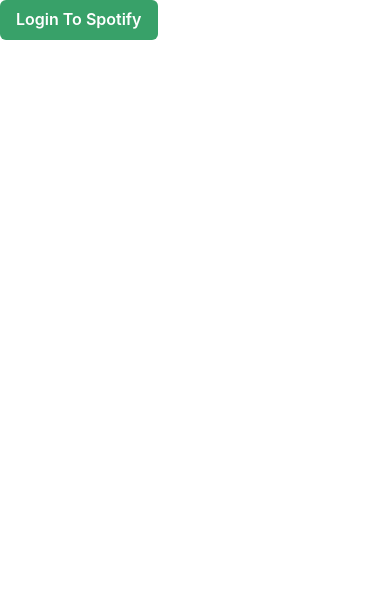
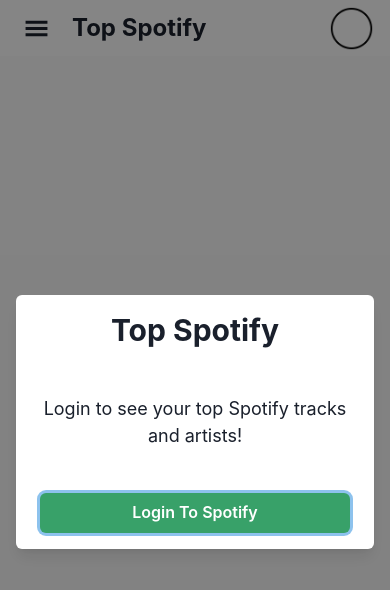
Before and after one commit to angusfng/TopSpotify-Frontend, a React (Create React App) app: page / in a window 390 px wide. Shown: the top 590 px of the page. Built offline with nearby package versions, Linux system fonts and the light colour scheme.

Commit message:
added responsiveness

```diff
--- a/src/App.tsx
+++ b/src/App.tsx
@@ -19,7 +19,10 @@
       ) : cookies.spotifyAccessToken ? (
         <Dashboard />
       ) : (
-        <Login />
+        <>
+          <Dashboard />
+          <Login />
+        </>
       )}
     </Flex>
   );
--- a/src/components/Dashboard.tsx
+++ b/src/components/Dashboard.tsx
@@ -1,24 +1,17 @@
 import { useEffect, useState } from "react";
 import {
   Box,
-  Button,
   Flex,
   Tag,
-  Text,
   Image,
-  Link,
-  ListItem,
-  OrderedList,
   Heading,
   Table,
-  TableCaption,
   Tbody,
   Td,
-  Tfoot,
   Th,
   Thead,
   Tr,
-  IconButton,
+  useMediaQuery,
 } from "@chakra-ui/react";
 import useAuth from "../helpers/useAuth";
 import SpotifyWebApi from "spotify-web-api-node";
@@ -26,29 +19,36 @@
 import { Route, Switch, useHistory } from "react-router-dom";
 import { TimeRangeType } from "../types";
 import TimeRangeSelect from "./TimeRangeSelect";
-import DrawerExample from "./DrawerExample";
 import BannerHeading from "./BannerHeading";
-import { FaSpotify } from "react-icons/fa";
+import SpotifyButton from "./SpotifyButton";
+import ViewMoreButton from "./ViewMoreButton";
 
 interface DashboardProps {
   authCode?: string;
 }
 
-const Dashboard = (props: DashboardProps) => {
+// If token expires while on page, need alert to tell you expired
+// Component the table
+// Organize the files
+// Remove console logs
+
+const Dashboard = ({ authCode }: DashboardProps) => {
+  const [isLargerThan1280] = useMediaQuery("(min-width: 1280px)");
+  const [isLargerThan600] = useMediaQuery("(min-width: 600px)");
   const [topArtists, setTopArtists] = useState<SpotifyApi.ArtistObjectFull[]>(
     []
   );
   const [topTracks, setTopTracks] = useState<SpotifyApi.TrackObjectFull[]>([]);
-  const limit = 10;
   const [timeRange, setTimeRange] = useState<TimeRangeType>("medium_term");
   const [artistsTotal, setArtistsTotal] = useState(0);
   const [tracksTotal, setTracksTotal] = useState(0);
+  const limit = 10;
 
   const history = useHistory();
-  const accessToken = useAuth(props.authCode);
+  const accessToken = useAuth(authCode);
 
   useEffect(() => {
-    history.push("/artists");
+    if (accessToken) {
       const spotifyAPI = new SpotifyWebApi({
         accessToken: accessToken,
       });
@@ -67,16 +67,21 @@
       spotifyAPI
         .getMyTopTracks({ limit: limit, time_range: timeRange })
         .then((data) => {
-        // console.log(data.body.items);
+          console.log(data.body.items);
+          setTracksTotal(data.body.total);
           setTopTracks(data.body.items);
         })
         .catch((err) => {
           console.error(err);
         });
-  }, [accessToken, history, timeRange]);
+      if (authCode) {
+        history.push("/artists");
+      }
+    }
+  }, [accessToken, authCode, history, timeRange]);
 
   const getMoreArtists = () => {
-    console.log(topArtists.length + 10);
+    if (accessToken) {
       const spotifyAPI = new SpotifyWebApi({
         accessToken: accessToken,
       });
@@ -92,16 +97,18 @@
         .catch((err) => {
           console.error(err);
         });
+    }
   };
 
   const getMoreTracks = () => {
+    if (accessToken) {
       const spotifyAPI = new SpotifyWebApi({
         accessToken: accessToken,
       });
       spotifyAPI
         .getMyTopTracks({
           limit: limit,
-        offset: topArtists.length,
+          offset: topTracks.length,
           time_range: timeRange,
         })
         .then((data) => {
@@ -110,6 +117,7 @@
         .catch((err) => {
           console.error(err);
         });
+    }
   };
 
   const capitalizeWords = (spacedString: string) => {
@@ -122,9 +130,13 @@
   };
 
   return (
-    <Flex minH="100vh" flex={1}>
+    <Flex
+      minH="100vh"
+      flex={1}
+      flexDirection={isLargerThan1280 ? "row" : "column"}
+    >
       <Header />
-      <Box flex={1} pl="18rem" pb="1rem" bg="#fafafa">
+      <Box flex={1} pl={isLargerThan1280 ? "18rem" : 0} pb="1rem" bg="#fafafa">
         <Switch>
           <Route exact path="/artists">
             <BannerHeading
@@ -141,7 +153,9 @@
                   <Tr>
                     <Th>#</Th>
                     <Th>Artist</Th>
+                    {isLargerThan600 && (
                       <Th textAlign="center">Open in spotify</Th>
+                    )}
                   </Tr>
                 </Thead>
                 <Tbody>
@@ -153,24 +167,24 @@
                       }}
                     >
                       <Td fontSize="xl">{idx + 1}</Td>
-                      <Td>
+                      <Td w="79%">
                         <Flex align="center">
                           <Image
                             boxSize="90px"
+                            minW="90px"
                             borderRadius="md"
                             src={artistObj.images[0].url}
                           />
-                          <Box>
+                          <Box mx="1rem">
                             <Heading
                               as="h4"
                               size="sm"
                               fontWeight="semibold"
-                              mx="1rem"
-                              my="0.7rem"
+                              mb="0.5rem"
                             >
                               {artistObj.name}
                             </Heading>
-                            <Box ml="0.9rem">
+                            <Box>
                               {artistObj.genres
                                 .map((genreString) => {
                                   return capitalizeWords(genreString);
@@ -189,17 +203,13 @@
                           </Box>
                         </Flex>
                       </Td>
+                      {isLargerThan600 && (
                         <Td textAlign="center">
-                        <IconButton
-                          aria-label="Search database"
-                          color="#1DB954"
-                          variant="outline"
-                          size="lg"
-                          as={Link}
+                          <SpotifyButton
                             href={artistObj.external_urls.spotify}
-                          icon={<FaSpotify size={30} />}
                           />
                         </Td>
+                      )}
                     </Tr>
                   ))}
                 </Tbody>
@@ -207,20 +217,17 @@
             </Box>
             {topArtists.length < artistsTotal && (
               <Box textAlign="center">
-                <Button
-                  size="lg"
-                  onClick={getMoreArtists}
-                  variant="outline"
-                  colorScheme="green"
-                >
-                  View more
-                </Button>
+                <ViewMoreButton
+                  viewMore={() => {
+                    getMoreArtists();
+                  }}
+                />
               </Box>
             )}
           </Route>
           <Route exact path="/tracks">
             <BannerHeading
-              bgURL={topTracks[0]?.album?.images[0]?.url}
+              bgURL={topTracks[0]?.album.images[0]?.url}
               heading="Your Top Tracks"
             />
             <TimeRangeSelect
@@ -232,72 +239,71 @@
                 <Thead>
                   <Tr>
                     <Th>#</Th>
-                    <Th>Artist</Th>
+                    <Th>Track</Th>
+                    {isLargerThan600 && (
                       <Th textAlign="center">Open in spotify</Th>
+                    )}
                   </Tr>
                 </Thead>
                 <Tbody>
-                  {topArtists.map((artistObj, idx) => (
+                  {topTracks.map((trackObj, idx) => (
                     <Tr
-                      key={artistObj.id}
+                      key={trackObj.id}
                       _hover={{
                         background: "white",
                       }}
+                      w="10rem"
                     >
                       <Td fontSize="xl">{idx + 1}</Td>
-                      <Td>
+                      <Td w="79%">
                         <Flex align="center">
                           <Image
                             boxSize="90px"
+                            minW="90px"
                             borderRadius="md"
-                            src={artistObj.images[0].url}
+                            src={trackObj.album.images[0].url}
                           />
-                          <Box>
+                          <Box mx="1rem">
                             <Heading
                               as="h4"
                               size="sm"
                               fontWeight="semibold"
-                              mx="1rem"
-                              my="0.7rem"
+                              mb="0.5rem"
                             >
-                              {artistObj.name}
+                              {trackObj.name}
                             </Heading>
-                            <Box ml="0.9rem">
-                              {artistObj.genres
-                                .map((genreString) => {
-                                  return capitalizeWords(genreString);
-                                })
-                                .map((genre, idx) => (
-                                  <Tag
-                                    key={idx}
-                                    mr="0.7rem"
-                                    my="0.3rem"
-                                    variant="outline"
+                            <Heading
+                              as="h4"
+                              size="sm"
+                              fontWeight="normal"
+                              color="gray.700"
                             >
-                                    {genre}
-                                  </Tag>
-                                ))}
-                            </Box>
+                              {trackObj.album.artists[0].name}
+                            </Heading>
                           </Box>
                         </Flex>
                       </Td>
+                      {isLargerThan600 && (
                         <Td textAlign="center">
-                        <IconButton
-                          aria-label="Search database"
-                          color="#1DB954"
-                          variant="outline"
-                          size="lg"
-                          as={Link}
-                          href={artistObj.external_urls.spotify}
-                          icon={<FaSpotify size={30} />}
+                          <SpotifyButton
+                            href={trackObj.external_urls.spotify}
                           />
                         </Td>
+                      )}
                     </Tr>
                   ))}
                 </Tbody>
               </Table>
             </Box>
-            <Button onClick={getMoreTracks}>View more</Button>
+            {topTracks.length < tracksTotal && (
+              <Box textAlign="center">
+                <ViewMoreButton
+                  viewMore={() => {
+                    getMoreTracks();
+                  }}
+                />
+              </Box>
+            )}
           </Route>
         </Switch>
       </Box>
@@ -306,25 +312,3 @@
 };
 
 export default Dashboard;
-
-{
-  /* <OrderedList listStyleType="none" m={0}>
-  {topTracks.map((trackObj, idx) => (
-    <ListItem
-      key={trackObj.id}
-      border="1px"
-      borderColor="gray.100"
-      display="flex"
-    >
-      <Text>{idx + 1}</Text>
-      <Text>{trackObj.name}</Text>
-      <Text>
-        {trackObj.artists[0].name}#{trackObj.album.name}
-      </Text>
-      <Image boxSize="150px" src={trackObj.album.images[0].url} />
-      <Link href={trackObj.external_urls.spotify}>Open in Spotify</Link>
-      <Text>{trackObj.popularity}</Text>
-    </ListItem>
-  ))}
-</OrderedList>; */
-}
--- /dev/null
+++ b/src/components/DrawerNav.tsx
@@ -0,0 +1,83 @@
+import {
+  useDisclosure,
+  Drawer,
+  DrawerOverlay,
+  DrawerContent,
+  DrawerCloseButton,
+  DrawerHeader,
+  DrawerBody,
+  IconButton,
+  LinkBox,
+  LinkOverlay,
+  ListItem,
+  UnorderedList,
+  Heading,
+} from "@chakra-ui/react";
+import { Link as RouterLink, useLocation } from "react-router-dom";
+import { GiHamburgerMenu } from "react-icons/gi";
+import React from "react";
+
+function DrawerNav() {
+  const { isOpen, onOpen, onClose } = useDisclosure();
+  const location = useLocation();
+  const btnRef = React.useRef<HTMLButtonElement>(null);
+
+  return (
+    <>
+      <IconButton
+        ref={btnRef}
+        variant="ghost"
+        onClick={onOpen}
+        aria-label="Open drawer"
+        icon={<GiHamburgerMenu color="gray.800" size={25} />}
+      />
+      <Drawer
+        isOpen={isOpen}
+        placement="left"
+        onClose={onClose}
+        finalFocusRef={btnRef}
+      >
+        <DrawerOverlay />
+
+        <DrawerContent>
+          <DrawerCloseButton />
+          <DrawerHeader>
+            <Heading>Top Spotify</Heading>
+          </DrawerHeader>
+          <DrawerBody>
+            <UnorderedList listStyleType="none" ml={0} fontSize="1.4em">
+              <LinkBox
+                onClick={() => {
+                  onClose();
+                }}
+                py="1rem"
+                color={location.pathname === "/artists" ? "#1DB954" : ""}
+              >
+                <ListItem>
+                  <LinkOverlay as={RouterLink} to="/artists">
+                    Top Artists
+                  </LinkOverlay>
+                </ListItem>
+              </LinkBox>
+              <LinkBox
+                onClick={() => {
+                  onClose();
+                }}
+                py="1rem"
+                color={location.pathname === "/tracks" ? "#1DB954" : ""}
+              >
+                <ListItem>
+                  <LinkOverlay as={RouterLink} to="/tracks">
+                    Top Tracks
+                  </LinkOverlay>
+                </ListItem>
+              </LinkBox>
+            </UnorderedList>
+          </DrawerBody>
+        </DrawerContent>
+      </Drawer>
+    </>
+  );
+}
+
+export default DrawerNav;
--- a/src/components/Header.tsx
+++ b/src/components/Header.tsx
@@ -13,14 +13,18 @@
   UnorderedList,
   ListItem,
   Box,
+  useMediaQuery,
 } from "@chakra-ui/react";
 import { useCookies } from "react-cookie";
 import { useHistory, useLocation, Link as RouterLink } from "react-router-dom";
 import useAuth from "../helpers/useAuth";
 import SpotifyWebApi from "spotify-web-api-node";
 import circle from "../helpers/circle.png";
+import DrawerNav from "./DrawerNav";
 
 const Header = () => {
+  const [isLargerThan1280] = useMediaQuery("(min-width: 1280px)");
+  const [isLargerThan600] = useMediaQuery("(min-width: 600px)");
   const accessToken = useAuth();
   const history = useHistory();
   const location = useLocation();
@@ -32,6 +36,7 @@
   const [spotifySrc, setSpotifySrc] = useState("");
 
   useEffect(() => {
+    if (accessToken) {
       const spotifyAPI = new SpotifyWebApi({
         accessToken: accessToken,
       });
@@ -44,9 +49,11 @@
             setSpotifySrc(data.body.images[0].url);
           }
         })
-      .catch((err) => {
-        console.error(err);
+        .catch((error) => {
+          console.log("header error");
+          console.error(error);
         });
+    }
   }, [accessToken]);
 
   const logout = () => {
@@ -55,6 +62,7 @@
     history.push("/");
   };
 
+  if (isLargerThan1280) {
     return (
       <Flex
         as="nav"
@@ -129,6 +137,43 @@
         </UnorderedList>
       </Flex>
     );
+  }
+
+  return (
+    <Flex as="nav" bg="white" h="3.5rem" align="center" justify="space-between">
+      <Flex mx="1rem" align="center">
+        <DrawerNav />
+        <Heading as="h1" size="lg" ml="1rem" w="max-content" color="gray.800">
+          Top Spotify
+        </Heading>
+      </Flex>
+      <Menu>
+        <MenuButton>
+          <Flex align="center" mr="1rem">
+            {isLargerThan600 && (
+              <Text fontWeight="semibold">{displayName}</Text>
+            )}
+            <Image
+              boxSize="45px"
+              borderRadius="full"
+              src={spotifySrc}
+              fallbackSrc={circle}
+              alt="Spotify Profile Picture"
+              ml="1rem"
+            />
+          </Flex>
+        </MenuButton>
+        <MenuList>
+          <LinkBox>
+            <MenuItem>
+              <LinkOverlay href={spotifyURL}>View Spotify Profile</LinkOverlay>
+            </MenuItem>
+          </LinkBox>
+          <MenuItem onClick={logout}>Logout</MenuItem>
+        </MenuList>
+      </Menu>
+    </Flex>
+  );
 };
 
 export default Header;
--- a/src/components/Login.tsx
+++ b/src/components/Login.tsx
@@ -1,13 +1,50 @@
-import { Button, Link } from "@chakra-ui/react";
+import {
+  Button,
+  Link,
+  Modal,
+  ModalBody,
+  ModalContent,
+  ModalFooter,
+  ModalHeader,
+  ModalOverlay,
+  useDisclosure,
+  Text,
+  Heading,
+} from "@chakra-ui/react";
 
 const Login = () => {
   const scopes = encodeURI("user-top-read user-read-email user-read-private");
   const AUTH_URL = `https://accounts.spotify.com/authorize?client_id=4bed51c856c54870906b1fd174911b53&response_type=code&redirect_uri=http://localhost:3000&scope=${scopes}`;
+  const { isOpen, onClose } = useDisclosure({ defaultIsOpen: true });
+  return (
+    <>
+      <Modal
+        isOpen={isOpen}
+        onClose={onClose}
+        closeOnOverlayClick={false}
+        closeOnEsc={false}
+        isCentered
+        size="md"
+      >
+        <ModalOverlay />
+        <ModalContent textAlign="center" minH="30%" m="1rem">
+          <ModalHeader>
+            <Heading>Top Spotify</Heading>
+          </ModalHeader>
+          <ModalBody display="flex" alignItems="center" justifyContent="center">
+            <Text fontSize="lg">
+              Login to see your top Spotify tracks and artists!
+            </Text>
+          </ModalBody>
 
-  return (
-    <Button as={Link} href={AUTH_URL} colorScheme="green">
-      Login To Spotify
-    </Button>
+          <ModalFooter>
+            <Button as={Link} href={AUTH_URL} colorScheme="green" w="100%">
+              Login To Spotify
+            </Button>
+          </ModalFooter>
+        </ModalContent>
+      </Modal>
+    </>
   );
 };
 
--- /dev/null
+++ b/src/components/SpotifyButton.tsx
@@ -0,0 +1,22 @@
+import { IconButton, Link } from "@chakra-ui/react";
+import { FaSpotify } from "react-icons/fa";
+
+interface SpotifyButtonProps {
+  href: string;
+}
+
+const SpotifyButton = ({ href }: SpotifyButtonProps) => {
+  return (
+    <IconButton
+      aria-label="Open in Spotify"
+      color="#1DB954"
+      variant="outline"
+      size="lg"
+      as={Link}
+      href={href}
+      icon={<FaSpotify size={30} />}
+    />
+  );
+};
+
+export default SpotifyButton;
--- /dev/null
+++ b/src/components/ViewMoreButton.tsx
@@ -0,0 +1,16 @@
+import { Button } from "@chakra-ui/react";
+import React from "react";
+
+interface ViewMoreButtonProps {
+  viewMore: () => void;
+}
+
+const ViewMoreButton = ({ viewMore }: ViewMoreButtonProps) => {
+  return (
+    <Button size="lg" onClick={viewMore} variant="outline" colorScheme="green">
+      View more
+    </Button>
+  );
+};
+
+export default ViewMoreButton;
--- a/src/helpers/useAuth.ts
+++ b/src/helpers/useAuth.ts
@@ -21,9 +21,8 @@
   };
 
   useEffect(() => {
-    const storedExpire = localStorage.getItem("expiresIn");
-    const expiresIn = new Date(storedExpire!);
-
+    // No token
+    if (authCode && !cookies.spotifyAccessToken) {
       const getAccessToken = async () => {
         try {
           const payload = { authCode };
@@ -38,7 +37,14 @@
           console.error(error);
         }
       };
+      console.log("no token");
+      getAccessToken();
+    } else {
+      // Refresh
+      const storedExpire = localStorage.getItem("expiresIn");
+      const expiresIn = new Date(storedExpire!);
 
+      if (storedExpire && new Date() > expiresIn) {
         const refreshAccessToken = async () => {
           try {
             const payload = { refreshToken: cookies.spotifyRefreshToken };
@@ -52,21 +58,17 @@
             console.error(error);
           }
         };
-
-    if (!cookies.spotifyAccessToken) {
-      console.log("no token");
-      getAccessToken();
-    } else if (storedExpire && new Date() > expiresIn) {
         console.log("refresh");
         refreshAccessToken();
       }
+    }
   }, [
     authCode,
-    setCookie,
     cookies.spotifyAccessToken,
     cookies.spotifyRefreshToken,
+    setCookie,
   ]);
-  // console.log(cookies.spotifyAccessToken);
+
   return cookies.spotifyAccessToken;
 };
 
```
Also changed, not shown: src/components/DrawerExample.tsx (deleted, +0 -52 lines). Lines whose indentation alone changed are shown as unchanged.
